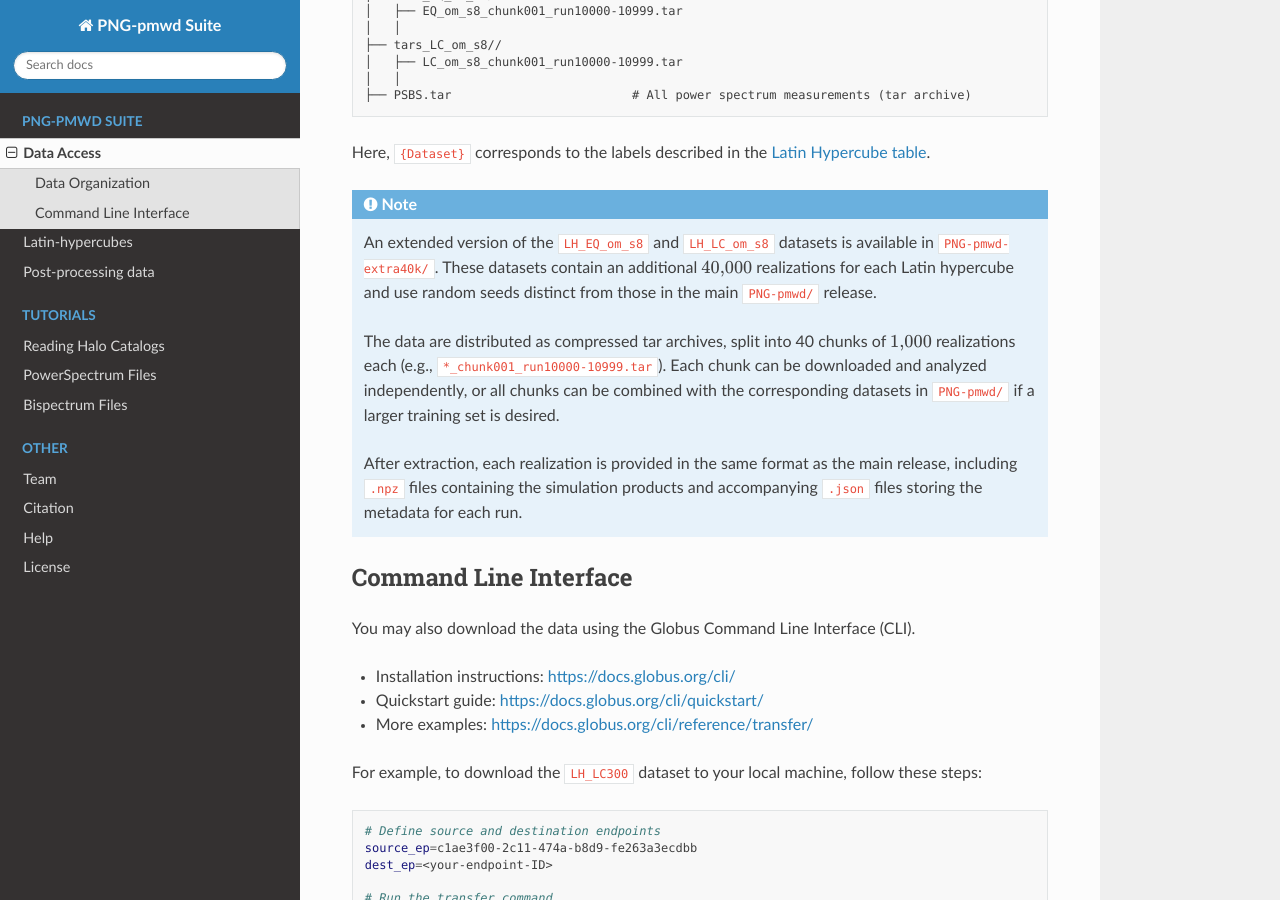
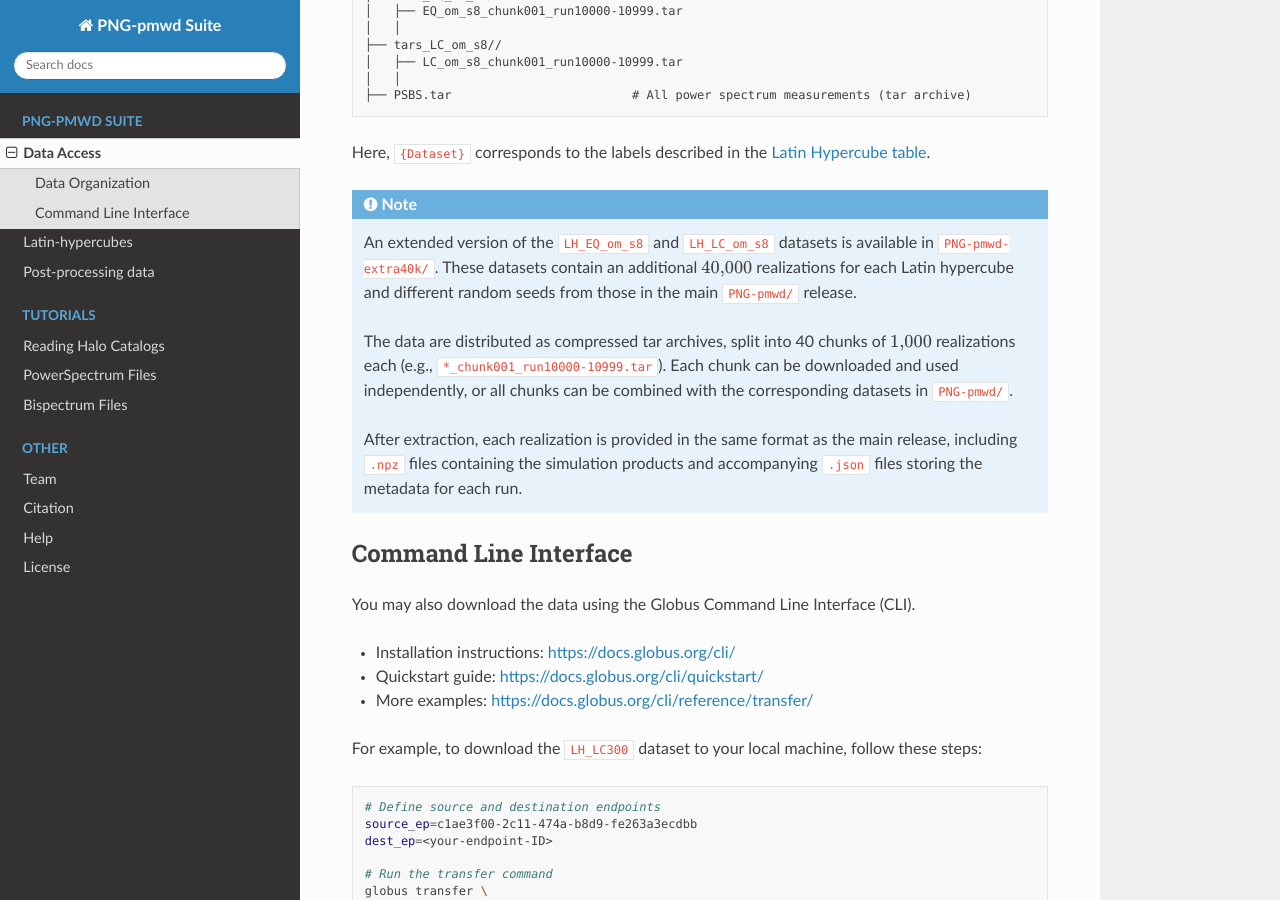
Before and after one commit to jcallesh/PNG-pmwd-Suite, a Sphinx documentation site: the page built from docs/source/access.rst, in a window 1280 px wide and 900 px high, scrolled down 935 px. Built offline with Sphinx 7.4.7 and the Read the Docs theme 3.1.0, drawn with Linux system fonts in a browser that asks for light colours.

Commit message:
Update: LH tables

```diff
--- a/docs/source/access.rst
+++ b/docs/source/access.rst
@@ -56,12 +56,12 @@ Here, ``{Dataset}`` corresponds to the labels described in the
 
    An extended version of the ``LH_EQ_om_s8`` and ``LH_LC_om_s8`` datasets is available in
    ``PNG-pmwd-extra40k/``. These datasets contain an additional :math:`40{,}000` realizations for each
-   Latin hypercube and use random seeds distinct from those in the main ``PNG-pmwd/`` release.
+   Latin hypercube and different random seeds from those in the main ``PNG-pmwd/`` release.
 
    The data are distributed as compressed tar archives, split into 40 chunks of :math:`1{,}000` realizations
-   each (e.g., ``*_chunk001_run10000-10999.tar``). Each chunk can be downloaded and analyzed
+   each (e.g., ``*_chunk001_run10000-10999.tar``). Each chunk can be downloaded and used
    independently, or all chunks can be combined with the corresponding datasets in
-   ``PNG-pmwd/`` if a larger training set is desired.
+   ``PNG-pmwd/``.
 
    After extraction, each realization is provided in the same format as the main release,
    including ``.npz`` files containing the simulation products and accompanying ``.json``
```
